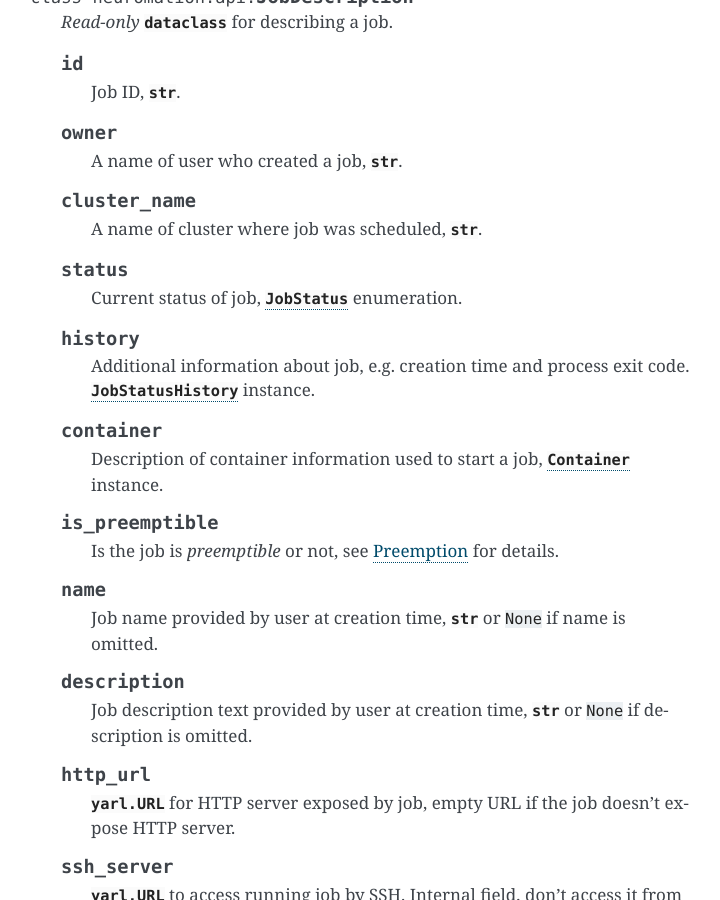
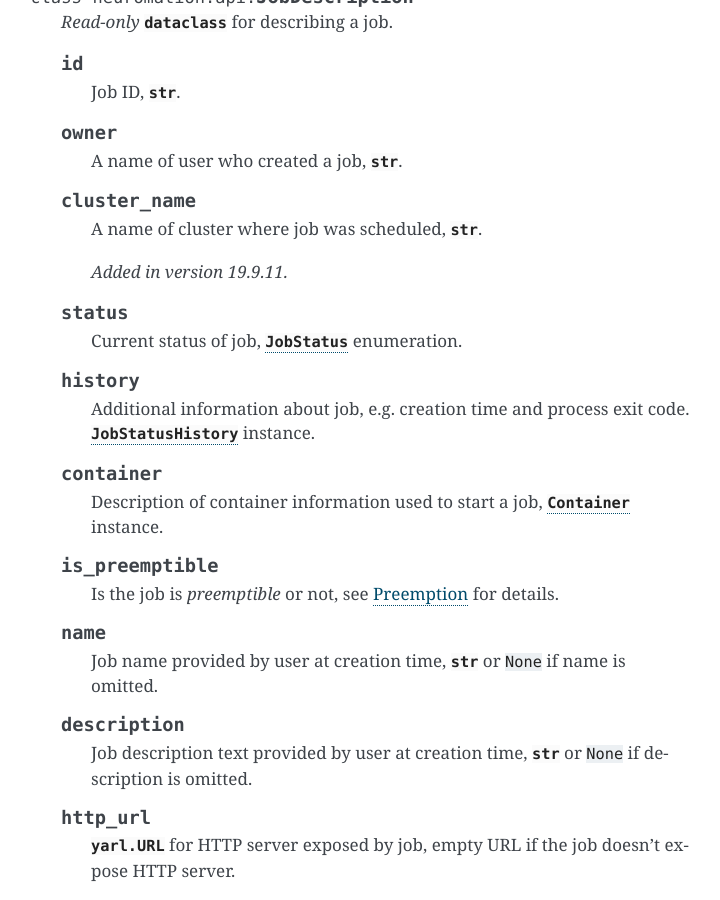
Before and after one commit to neuro-inc/neuro-cli, a Sphinx documentation site: the page built from docs/jobs_reference.rst, in a window 1280 px wide and 900 px high, scrolled down 2339 px. Shown: the whole window, without its empty margins (389-1109 px from the left). Built offline with Sphinx 7.4.7, drawn with Linux system fonts in a browser that asks for light colours; pages that are not in the unit, such as notebooks, are missing from menus.

Commit message:
Update docs/jobs_reference.rst
Co-Authored-By: Andrew Svetlov <andrew.svetlov@gmail.com>

```diff
--- a/docs/jobs_reference.rst
+++ b/docs/jobs_reference.rst
@@ -240,6 +240,7 @@ JobDescription
 
       A name of cluster where job was scheduled, :class:`str`.
 
+      .. versionadded:: 19.9.11
    .. attribute:: status
 
       Current status of job, :class:`JobStatus` enumeration.
```
